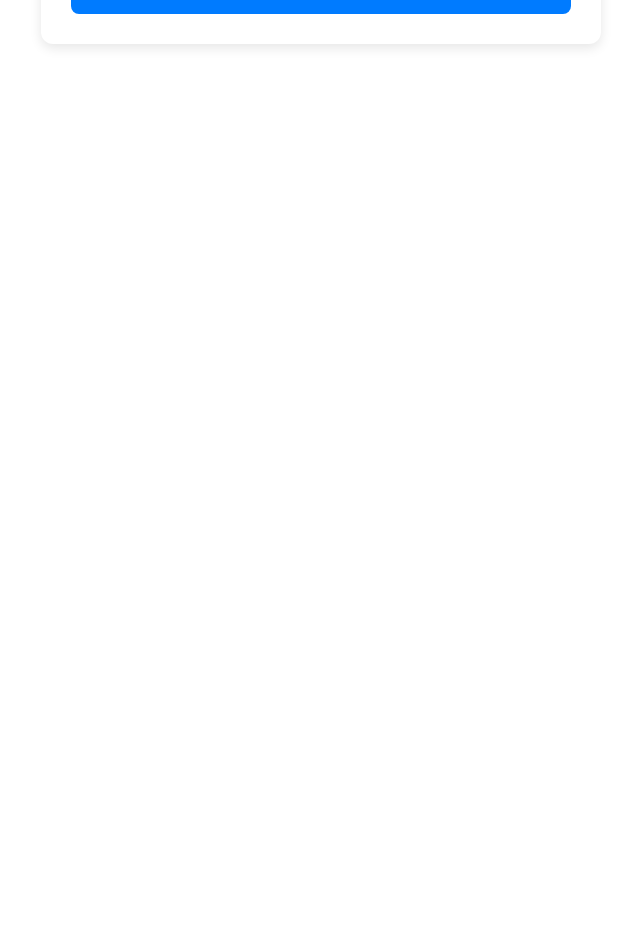
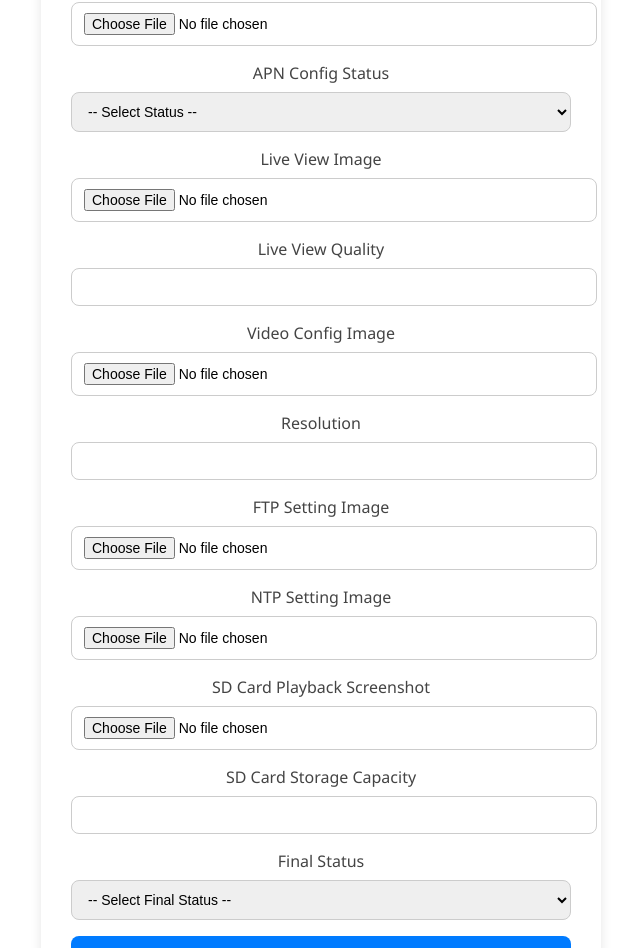
Before and after one commit to sanikachogale1804/QCManagementToolReactProject, a React (Create React App) app: page /ticketCreationForm in a window 1280 px wide. Shown: the part 1103-2051 px from the top of the page, without its empty margins (319-959 px from the left). Before the commit the page ends 1187 px from the top, so only its background shows below. Built offline with nearby package versions, Linux system fonts and the light colour scheme; sample sign-in values are in the browser's storage.

Commit message:
27-may-2025

```diff
--- a/src/App.js
+++ b/src/App.js
@@ -4,6 +4,7 @@ import RegisterPage from './Components/Users/RegisterPage';
 import { createBrowserRouter, RouterProvider } from 'react-router-dom';
 import LoginPage from './Components/Users/LoginPage';
 import TicketCreationForm from './Components/Tickets/TicketCreationForm';
+import AdminPanel from './Components/Users/AdminPanel';
 
 const routes= createBrowserRouter([
   {
@@ -17,6 +18,10 @@ const routes= createBrowserRouter([
   {
     path:"/ticketCreationForm",
     element:<TicketCreationForm/>
+  },
+  {
+    path:"/adminPanel",
+    element:<AdminPanel/>
   }
 ])
 
--- a/src/Components/Services/ticketService.jsx
+++ b/src/Components/Services/ticketService.jsx
@@ -12,6 +12,7 @@ axiosInstance.interceptors.request.use(config => {
   return config;
 });
 
+const BASE_URL="http://localhost:8080"
 export default axiosInstance;
 
 
@@ -64,3 +65,19 @@ export const uploadNetworkImage = async (ticketId, imageFile) => {
     throw new Error('Image upload failed');
   }
 };
+
+export const getTickets = async () => {
+  try {
+    const response = await axiosInstance.get('/ticketCreation');
+    return response.data;
+  } catch (error) {
+    if (error.response) {
+      console.error("❌ Error Status:", error.response.status);
+      console.error("❌ Error Data:", error.response.data);
+      console.error("❌ Full Response:", error.response);
+    } else {
+      console.error("❌ Error Message:", error.message);
+    }
+    return [];
+  }
+};
--- a/src/Components/Tickets/TicketCreationForm.jsx
+++ b/src/Components/Tickets/TicketCreationForm.jsx
@@ -1,6 +1,6 @@
 import React, { useEffect, useState } from 'react';
 import { createTicket, uploadNetworkImage } from '../Services/ticketService';
-import '../CSS/TicketCreationForm.css'; // ✅ CSS import
+import '../CSS/TicketCreationForm.css';
 import { useNavigate } from 'react-router-dom';
 
 
@@ -25,10 +25,17 @@ const TicketCreationForm = () => {
         simCarrier: '',
         simStatus: '',
         pingResponseTime: '',
+        apnConfigImage: '',
+        apnConfigStatus: '',
+        liveViewImage: '',
+        liveViewQuality: '',
+        videoConfigImage: '',
+        resolution: '',
+        sdCardStoragePercentage: '',
+        finalStatus: ''
     });
 
     const [networkImage, setNetworkImage] = useState(null);
-
 
     const [errors, setErrors] = useState({});
 
@@ -101,6 +108,14 @@ const TicketCreationForm = () => {
                     simCarrier: '',
                     simStatus: '',
                     pingResponseTime: '',
+                    apnConfigImage: '',
+                    apnConfigStatus: '',
+                    liveViewImage: '',
+                    liveViewQuality: '',
+                    videoConfigImage: '',
+                    resolution: '',
+                    sdCardStoragePercentage: '',
+                    finalStatus: ''
                 });
                 setNetworkImage(null);
                 setErrors({});
@@ -251,6 +266,126 @@ const TicketCreationForm = () => {
             </div>
 
             <div>
+                <label htmlFor="apnConfigImage">APN Config Image</label>
+                <input
+                    type="file"
+                    id="apnConfigImage"
+                    accept="image/*"
+                />
+            </div>
+
+            <div>
+                <label htmlFor="apnConfigStatus">APN Config Status</label>
+                <select
+                    id="apnConfigStatus"
+                    name="apnConfigStatus"
+                    value={formData.apnConfigStatus}
+                    onChange={handleChange}
+                >
+                    <option value="">-- Select Status --</option>
+                    <option value="Correct">Correct</option>
+                    <option value="Incorrect">Incorrect</option>
+                </select>
+            </div>
+
+
+            <div>
+                <label htmlFor="liveViewImage">Live View Image</label>
+                <input
+                    type="file"
+                    id="liveViewImage"
+                    accept="image/*"
+                />
+            </div>
+
+            <div>
+                <label htmlFor="">Live View Quality</label>
+                <input
+                    type="text"
+                    id="liveViewQuality"
+                    name="liveViewQuality"
+                    value={formData.liveViewQuality}
+                    onChange={handleChange}
+                />
+            </div>
+
+            <div>
+                <label htmlFor="videoConfigImage">Video Config Image</label>
+                <input
+                    type="file"
+                    id="videoConfigImage"
+                    accept="image/*"
+                />
+            </div>
+
+            <div>
+                <label htmlFor="resolution">Resolution</label>
+                <input
+                    type="text"
+                    id="resolution"
+                    name="resolution"
+                    value={formData.resolution}
+                    onChange={handleChange}
+                />
+            </div>
+
+            <div>
+                <label htmlFor="ftpSettingsImage">FTP Setting Image</label>
+                <input
+                    type="file"
+                    id="ftpSettingsImage"
+                    accept="image/*"
+                />
+            </div>
+
+            <div>
+                <label htmlFor="ntpSettingsImage">NTP Setting Image</label>
+                <input
+                    type="file"
+                    id="ntpSettingsImage"
+                    accept="image/*"
+                />
+            </div>
+
+            <div>
+                <label htmlFor="playbackScreenshot">SD Card Playback Screenshot</label>
+                <input
+                    type="file"
+                    id="playbackScreenshot"
+                    accept="image/*"
+                />
+            </div>
+
+            <div>
+                <label htmlFor="sdCardStoragePercentage">SD Card Storage Capacity</label>
+                <input
+                    type="text"
+                    id="sdCardStoragePercentage"
+                    name="sdCardStoragePercentage"
+                    value={formData.sdCardStoragePercentage}
+                    onChange={handleChange}
+                />
+            </div>
+
+            <div>
+                <label htmlFor="finalStatus">Final Status</label>
+                <select
+                    id="finalStatus"
+                    name="finalStatus"
+                    value={formData.finalStatus}
+                    onChange={handleChange}
+                >
+                    <option value="">-- Select Final Status --</option>
+                    <option value="QC completed">QC completed</option>
+                    <option value="SIM issue">SIM issue</option>
+                    <option value="Hardware issue">Hardware issue</option>
+                    <option value="Tower not ready">Tower not ready</option>
+                    <option value="Engineer not on site">Engineer not on site</option>
+                </select>
+            </div>
+
+
+            <div>
                 <button type="submit">Submit Ticket</button>
             </div>
         </form>
--- /dev/null
+++ b/src/Components/Users/AdminPanel.jsx
@@ -0,0 +1,70 @@
+import React, { useEffect, useState } from 'react';
+import { getTickets } from '../Services/ticketService';
+
+function AdminPanel() {
+  const [tickets, setTickets] = useState([]);
+
+  useEffect(() => {
+    const fetchTickets = async () => {
+      try {
+        const data = await getTickets();
+        if (data._embedded && data._embedded.ticketCreations) {
+          setTickets(data._embedded.ticketCreations);
+          console.log('✅ Tickets loaded:', data._embedded.ticketCreations);
+        } else {
+          console.warn('⚠️ No tickets found in response:', data);
+          setTickets([]);
+        }
+      } catch (error) {
+        console.error('❌ Error fetching tickets:', error);
+        setTickets([]);
+      }
+    };
+
+    fetchTickets();
+  }, []);
+
+  return (
+    <div style={{ padding: '20px' }}>
+      <h2>Admin Panel - Ticket List</h2>
+      {tickets.length === 0 ? (
+        <p>No tickets found.</p>
+      ) : (
+        <table border="1" cellPadding="8" cellSpacing="0" style={{ width: '100%', borderCollapse: 'collapse' }}>
+          <thead style={{ backgroundColor: '#f0f0f0' }}>
+            <tr>
+              <th>Ticket ID</th>
+              <th>IASSP Name</th>
+              <th>Site ID</th>
+              <th>Camera ID 1</th>
+              <th>SIM Carrier</th>
+              <th>Ping Time</th>
+              <th>APN Status</th>
+              <th>Live View Quality</th>
+              <th>Final Status</th>
+              <th>Remarks</th>
+            </tr>
+          </thead>
+          <tbody>
+            {tickets.map(ticket => (
+              <tr key={ticket.id}>
+                <td>{ticket.id}</td>
+                <td>{ticket.iasspName}</td>
+                <td>{ticket.siteId}</td>
+                <td>{ticket.cameraId1}</td>
+                <td>{ticket.simCarrier}</td>
+                <td>{ticket.pingResponseTime}</td>
+                <td>{ticket.apnConfigStatus}</td>
+                <td>{ticket.liveViewQuality}</td>
+                <td>{ticket.finalStatus}</td>
+                <td>{ticket.finalRemarks}</td>
+              </tr>
+            ))}
+          </tbody>
+        </table>
+      )}
+    </div>
+  );
+}
+
+export default AdminPanel;
```
